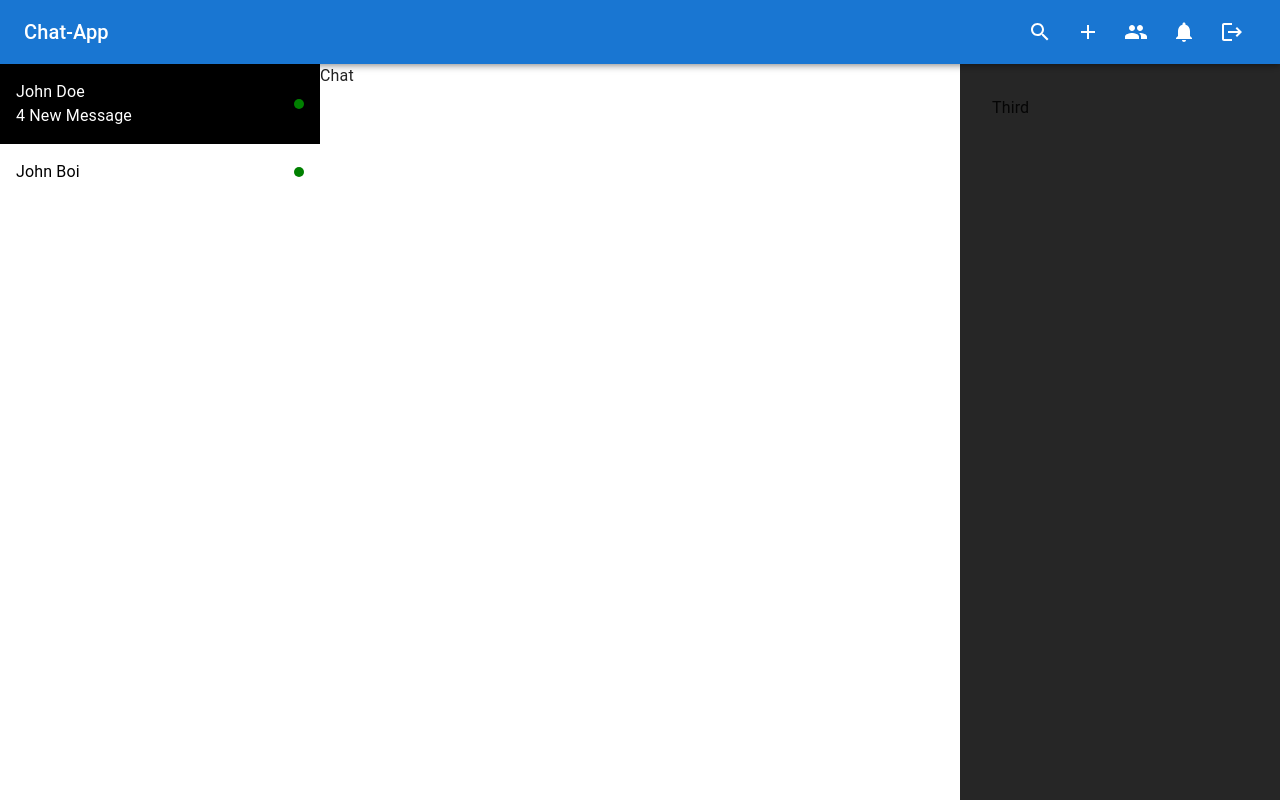
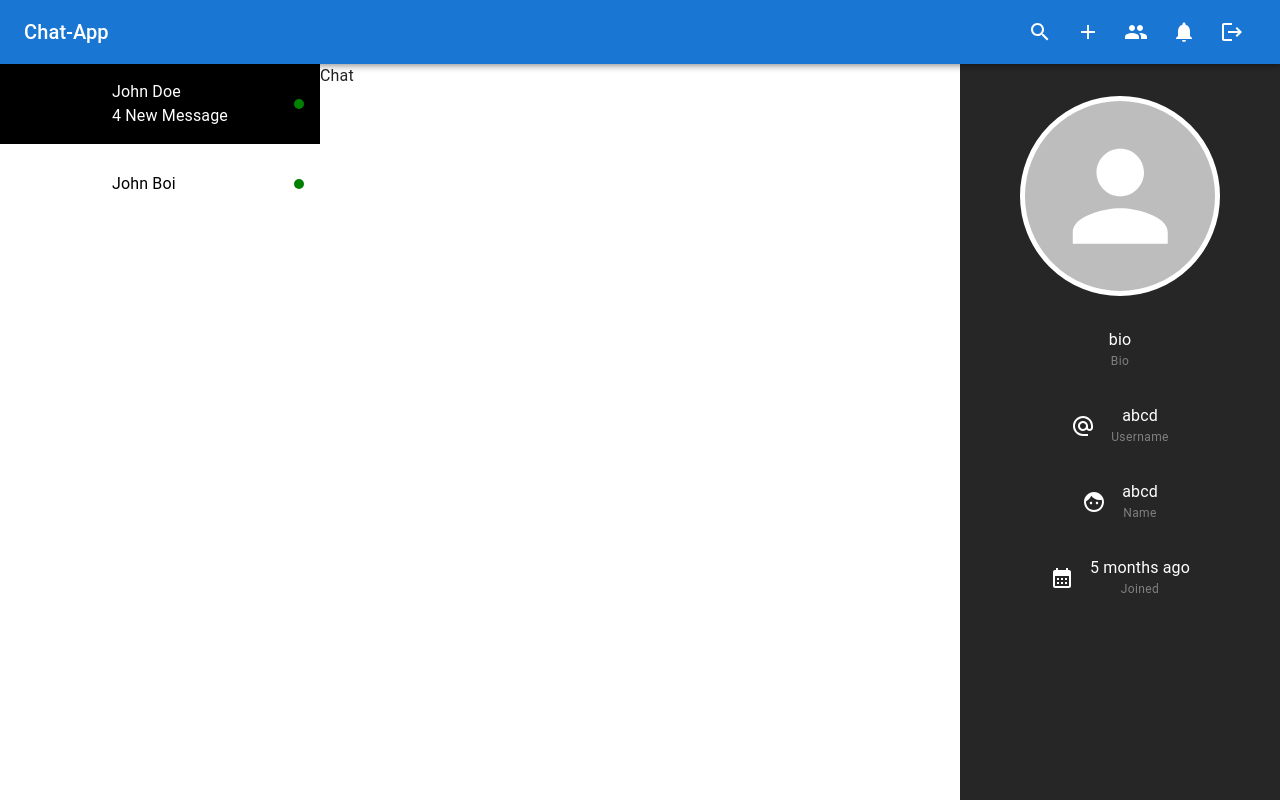
Before and after one commit to Karanthakur09/ChatApplication-Frontend, a React (Vite) app: page /chat/1 in a window 1280 px wide. Built offline with nearby package versions, Linux system fonts and the light colour scheme.

Commit message:
adding avatar card profile layout

```diff
--- a/src/components/layout/AppLayout.jsx
+++ b/src/components/layout/AppLayout.jsx
@@ -5,6 +5,7 @@ import { Grid } from '@mui/material';
 import ChatList from '../specific/ChatList';
 import { samepleChats } from '../../constants/sampleData';
 import { useParams } from 'react-router-dom';
+import Profile from '../specific/Profile';
 
 const AppLayout = () => (WrappedComponent) => {
 
@@ -61,7 +62,7 @@ const AppLayout = () => (WrappedComponent) => {
                             bgcolor: "rgba(0,0,0,0.85)",
                         }}
                     >
-                        Third
+                        <Profile/>
                     </Grid>
                 </Grid>
 
--- a/src/components/shared/AvatarCard.jsx
+++ b/src/components/shared/AvatarCard.jsx
@@ -1,8 +1,37 @@
+import { Avatar, AvatarGroup, Box, Stack } from '@mui/material'
 import React from 'react'
+// import { transformImage } from "../../lib/features";
 
-const AvatarCard = () => {
+const AvatarCard = ({ avatar = [], max = 4 }) => {
   return (
-    <div>AvatarCard</div>
+    <Stack direction={"row"} spacing={0.5}>
+      <AvatarGroup
+        max={max}
+        sx={{
+          position: "relative",
+        }}
+      >
+        <Box width={"5rem"} height={"3rem"}>
+          {avatar.map((i, index) => (
+            <Avatar
+              key={Math.random() * 100}
+              src={transformImage(i)}
+              alt={`Avatar ${index}`}
+              sx={{
+                width: "3rem",
+                height: "3rem",
+                position: "absolute",
+                left: {
+                  xs: `${0.5 + index}rem`,
+                  sm: `${index}rem`,
+                },
+              }}
+            />
+          ))}
+        </Box>
+      </AvatarGroup>
+    </Stack>
+
   )
 }
 
--- a/src/components/shared/ChatItem.jsx
+++ b/src/components/shared/ChatItem.jsx
@@ -1,6 +1,7 @@
 import { Box, Stack, Typography } from '@mui/material'
 import React, { memo } from 'react'
 import { Link } from '../styles/StyleComponents'
+import AvatarCard from './AvatarCard'
 
 
 const ChatItem = (
@@ -39,6 +40,8 @@ const ChatItem = (
         padding: "1rem",
       }}
     >
+      <AvatarCard/>
+
 
 
       <Stack>
--- /dev/null
+++ b/src/components/shared/UserItem.jsx
@@ -0,0 +1,52 @@
+import { Avatar, IconButton, ListItem, Stack, Typography } from '@mui/material';
+import React from 'react'
+import { Add as AddIcon, Remove as RemoveIcon } from "@mui/icons-material";
+
+const UserItem = () => {
+    const { name, _id, avatar } = user;
+    return (
+      <ListItem>
+        <Stack
+          direction={"row"}
+          alignItems={"center"}
+          spacing={"1rem"}
+          width={"100%"}
+          {...styling}
+        >
+          <Avatar src={transformImage(avatar)} />
+
+          <Typography
+            variant="body1"
+            sx={{
+              flexGlow: 1,
+              display: "-webkit-box",
+              WebkitLineClamp: 1,
+              WebkitBoxOrient: "vertical",
+              overflow: "hidden",
+              textOverflow: "ellipsis",
+              width: "100%",
+            }}
+          >
+            {name}
+          </Typography>
+
+          <IconButton
+            size="small"
+            sx={{
+              bgcolor: isAdded ? "error.main" : "primary.main",
+              color: "white",
+              "&:hover": {
+                bgcolor: isAdded ? "error.dark" : "primary.dark",
+              },
+            }}
+            onClick={() => handler(_id)}
+            disabled={handlerIsLoading}
+          >
+            {isAdded ? <RemoveIcon /> : <AddIcon />}
+          </IconButton>
+        </Stack>
+      </ListItem>
+    );
+}
+
+export default UserItem
--- a/src/components/specific/Notifications.jsx
+++ b/src/components/specific/Notifications.jsx
@@ -1,9 +1,80 @@
+import { Avatar, Button, Dialog, DialogTitle, ListItem, Skeleton, Stack, Typography } from '@mui/material'
 import React from 'react'
 
 const Notifications = () => {
+  const friendRequestHandler = ({ _id, accept }) => {
+    //add friend request handler
+
+  };
   return (
-    <div>Notifications</div>
+    <Dialog open={isNotification} onClose={closeHandler}>
+      <Stack p={{ xs: "1rem", sm: "2rem" }} maxWidth={"25rem"}>
+        <DialogTitle>Notifications</DialogTitle>
+
+        {isLoading ? (
+          <Skeleton />
+        ) : (
+          <>
+            {data?.allRequests.length > 0 ? (
+              data?.allRequests?.map(({ sender, _id }) => (
+                <NotificationItem
+                  sender={sender}
+                  _id={_id}
+                  handler={friendRequestHandler}
+                  key={_id}
+                />
+              ))
+            ) : (
+              <Typography textAlign={"center"}>0 notifications</Typography>
+            )}
+          </>
+        )}
+      </Stack>
+    </Dialog>
+
   )
 }
+const NotificationItem = memo(({ sender, _id, handler }) => {//wrap in memo
+  const { name, avatar } = sender;
+  return (
+    <ListItem>
+      <Stack
+        direction={"row"}
+        alignItems={"center"}
+        spacing={"1rem"}
+        width={"100%"}
+      >
+        <Avatar />
+
+        <Typography
+          variant="body1"
+          sx={{
+            flexGlow: 1,
+            display: "-webkit-box",
+            WebkitLineClamp: 1,
+            WebkitBoxOrient: "vertical",
+            overflow: "hidden",
+            textOverflow: "ellipsis",
+            width: "100%",
+          }}
+        >
+          {`${name} sent you a friend request.`}
+        </Typography>
+
+        <Stack
+          direction={{
+            xs: "column",
+            sm: "row",
+          }}
+        >
+          <Button onClick={() => handler({ _id, accept: true })}>Accept</Button>
+          <Button color="error" onClick={() => handler({ _id, accept: false })}>
+            Reject
+          </Button>
+        </Stack>
+      </Stack>
+    </ListItem>
+  );
+});
 
 export default Notifications
--- /dev/null
+++ b/src/components/specific/Profile.jsx
@@ -0,0 +1,57 @@
+import { Avatar, Stack, Typography } from '@mui/material';
+import React from 'react'
+import {
+  Face as FaceIcon,
+  AlternateEmail as UserNameIcon,
+  CalendarMonth as CalendarIcon,
+} from "@mui/icons-material"
+import moment from "moment";
+const Profile = () => {
+  return (
+    <Stack spacing={"2rem"} direction={"column"} alignItems={"center"}>
+      <Avatar
+        // src={transformImage(user?.avatar?.url)}
+        sx={{
+          width: 200,
+          height: 200,
+          objectFit: "contain",
+          marginBottom: "1rem",
+          border: "5px solid white",
+        }}
+      />
+      <ProfileCard heading={"Bio"} text={"bio"} />
+      <ProfileCard
+        heading={"Username"}
+        text={"abcd"}
+        Icon={<UserNameIcon />}
+      />
+      <ProfileCard heading={"Name"} text={"abcd"} Icon={<FaceIcon />} />
+      <ProfileCard
+        heading={"Joined"}
+        text={moment("2023-11-04T18:30:00.000Z").fromNow()}
+        Icon={<CalendarIcon />}
+      />
+    </Stack>
+  )
+}
+
+const ProfileCard = ({ text, Icon, heading }) => (
+  <Stack
+    direction={"row"}
+    alignItems={"center"}
+    spacing={"1rem"}
+    color={"white"}
+    textAlign={"center"}
+  >
+    {Icon && Icon}
+
+    <Stack>
+      <Typography variant="body1">{text}</Typography>
+      <Typography color={"gray"} variant="caption">
+        {heading}
+      </Typography>
+    </Stack>
+  </Stack>
+);
+
+export default Profile
--- a/src/components/specific/Search.jsx
+++ b/src/components/specific/Search.jsx
@@ -1,8 +1,50 @@
-import React from 'react'
+import { Dialog, DialogTitle, InputAdornment, List, Stack, TextField } from '@mui/material'
+import React, { useState } from 'react'
+import { Search as SearchIcon } from "@mui/icons-material";
+import UserItem from '../shared/UserItem';
+import { useInputValidation } from "6pp";
+import { sampleUsers } from '../../constants/sampleData';
 
 const Search = () => {
+  const search = useInputValidation("");
+  const [users, setUsers] = useState(sampleUsers);
+  let isLoadingSendFriendRequest=false;
+  const addFriendHandler = (id) => {
+    console.log(id);
+  };
+
   return (
-    <div>Search</div>
+    <Dialog open={isSearch} onClose={searchCloseHandler}>
+      <Stack p={"2rem"} direction={"column"} width={"25rem"}>
+        <DialogTitle textAlign={"center"}>Find People</DialogTitle>
+        <TextField
+          label=""
+          value={search.value}
+          onChange={search.changeHandler}
+          variant="outlined"
+          size="small"
+          InputProps={{
+            startAdornment: (
+              <InputAdornment position="start">
+                <SearchIcon />
+              </InputAdornment>
+            ),
+          }}
+        />
+
+        <List>
+          {users.map((i) => (
+            <UserItem
+              user={i}
+              key={i._id}
+              handler={addFriendHandler}
+              handlerIsLoading={isLoadingSendFriendRequest}
+            />
+          ))}
+        </List>
+      </Stack>
+    </Dialog>
+
   )
 }
 
--- a/src/constants/sampleData.js
+++ b/src/constants/sampleData.js
@@ -8,10 +8,42 @@ export const samepleChats = [
   },
 
   {
-      avatar: ["https://www.w3schools.com/howto/img_avatar.png"],
+    avatar: ["https://www.w3schools.com/howto/img_avatar.png",
+      "https://www.w3schools.com/howto/img_avatar.png",
+      "https://www.w3schools.com/howto/img_avatar.png"],
     name: "John Boi",
     _id: "2",
     groupChat: true,
     members: ["1", "2"],
   },
 ];
+
+export const sampleNotifications = [
+  {
+    sender: {
+      avatar: "https://www.w3schools.com/howto/img_avatar.png",
+      name: "John Doe",
+    },
+    _id: "1",
+  },
+  {
+    sender: {
+      avatar: "https://www.w3schools.com/howto/img_avatar.png",
+      name: "John Boi",
+    },
+    _id: "2",
+  },
+];
+
+export const sampleUsers = [
+  {
+    avatar: "https://www.w3schools.com/howto/img_avatar.png",
+    name: "John Doe",
+    _id: "1",
+  },
+  {
+    avatar: "https://www.w3schools.com/howto/img_avatar.png",
+    name: "John Boi",
+    _id: "2",
+  },
+];
```
Lines whose indentation alone changed are shown as unchanged.
